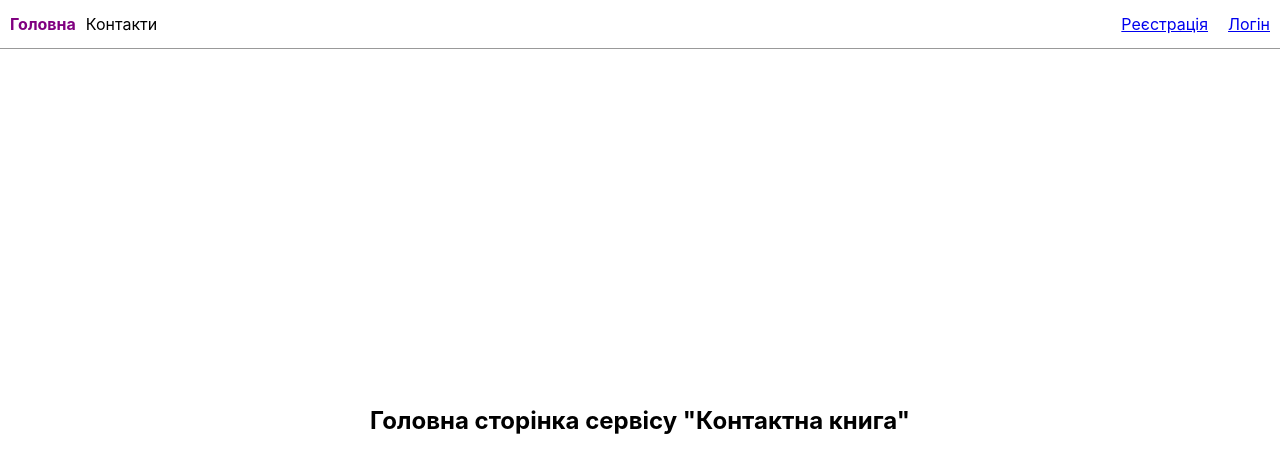
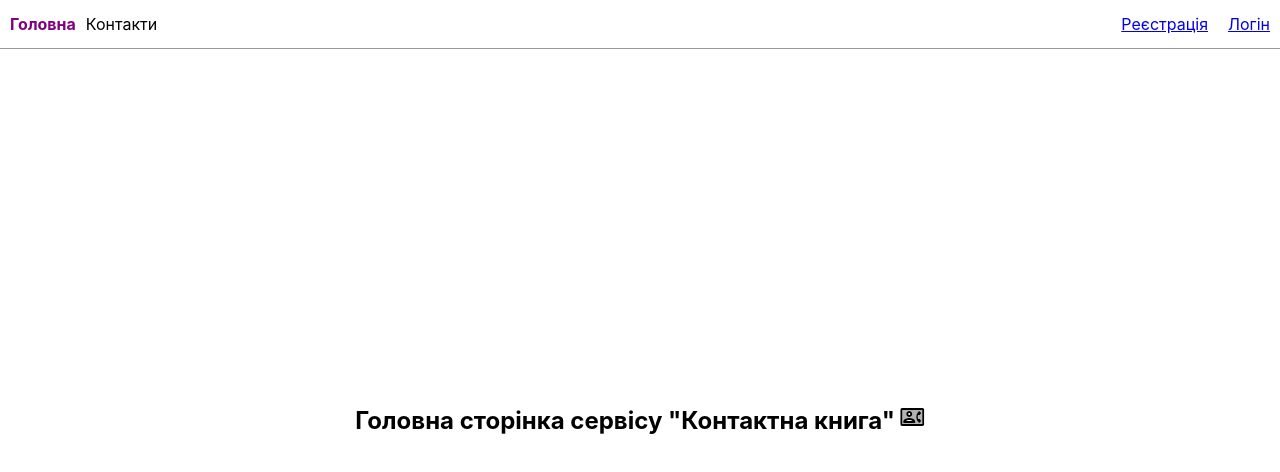
Before and after one commit to Fil1989/goit-react-hw-09-phonebook, a React (Create React App) app: page / in a window 1280 px wide. Shown: the top 472 px of the page. Built offline with nearby package versions, Linux system fonts and the light colour scheme.

Commit message:
material-ui

```diff
--- a/package.json
+++ b/package.json
@@ -3,6 +3,8 @@
   "version": "0.1.0",
   "private": true,
   "dependencies": {
+    "@material-ui/core": "^4.11.4",
+    "@material-ui/icons": "^4.11.2",
     "@reduxjs/toolkit": "^1.5.1",
     "@testing-library/jest-dom": "^5.11.10",
     "@testing-library/react": "^11.2.5",
--- a/public/index.html
+++ b/public/index.html
@@ -15,6 +15,11 @@
       user's mobile device or desktop. See https://developers.google.com/web/fundamentals/web-app-manifest/
     -->
     <link rel="manifest" href="%PUBLIC_URL%/manifest.json" />
+    <link
+      rel="stylesheet"
+      href="https://fonts.googleapis.com/icon?family=Material+Icons"
+    />
+
     <!--
       Notice the use of %PUBLIC_URL% in the tags above.
       It will be replaced with the URL of the `public` folder during the build.
--- a/src/components/HomePage.jsx
+++ b/src/components/HomePage.jsx
@@ -1,6 +1,12 @@
+import ContactPhoneTwoToneIcon from '@material-ui/icons/ContactPhoneTwoTone';
+
 const HomePage = () => {
   return (
-    <h2 className="main_name">Головна сторінка сервісу "Контактна книга"</h2>
+    <>
+      <h2 className="main_name">
+        Головна сторінка сервісу "Контактна книга" <ContactPhoneTwoToneIcon />
+      </h2>
+    </>
   );
 };
 
```
Also changed, not shown: 1 other file (tests, documents, lock files or other folders).
